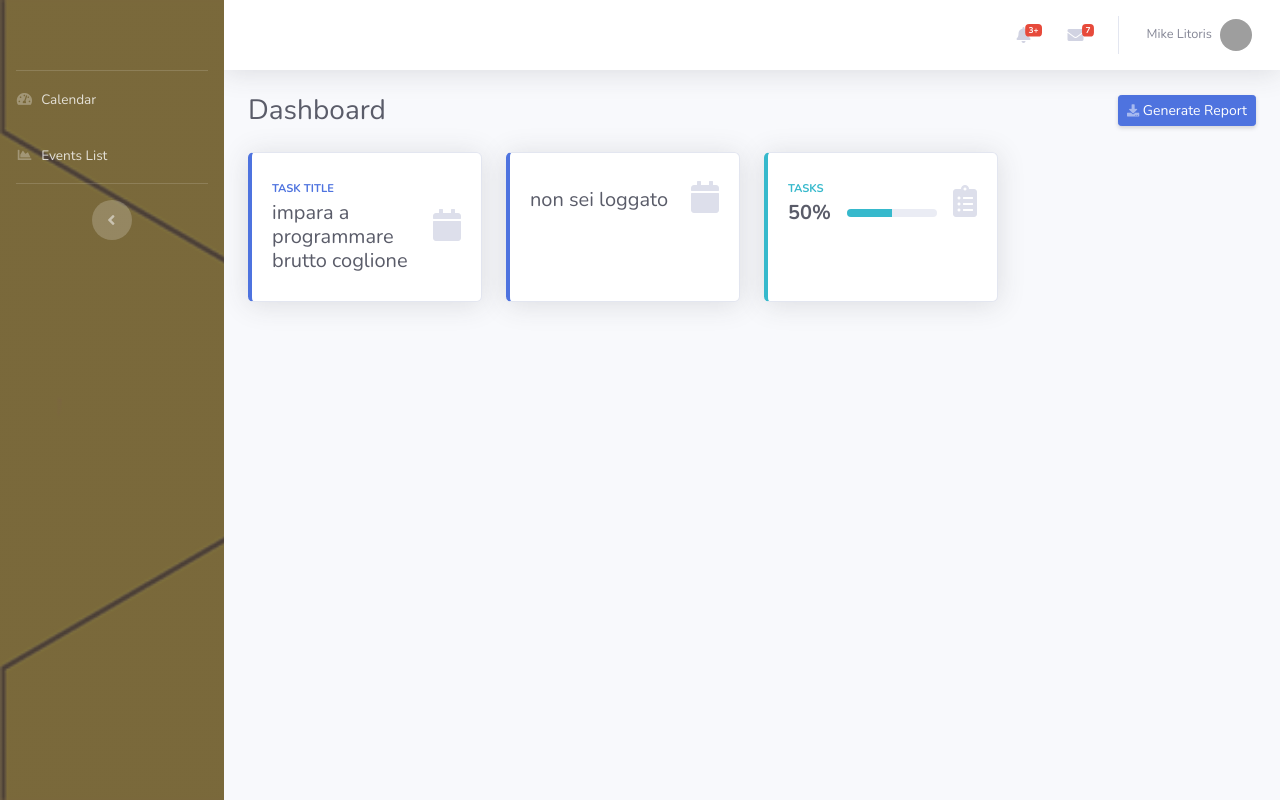
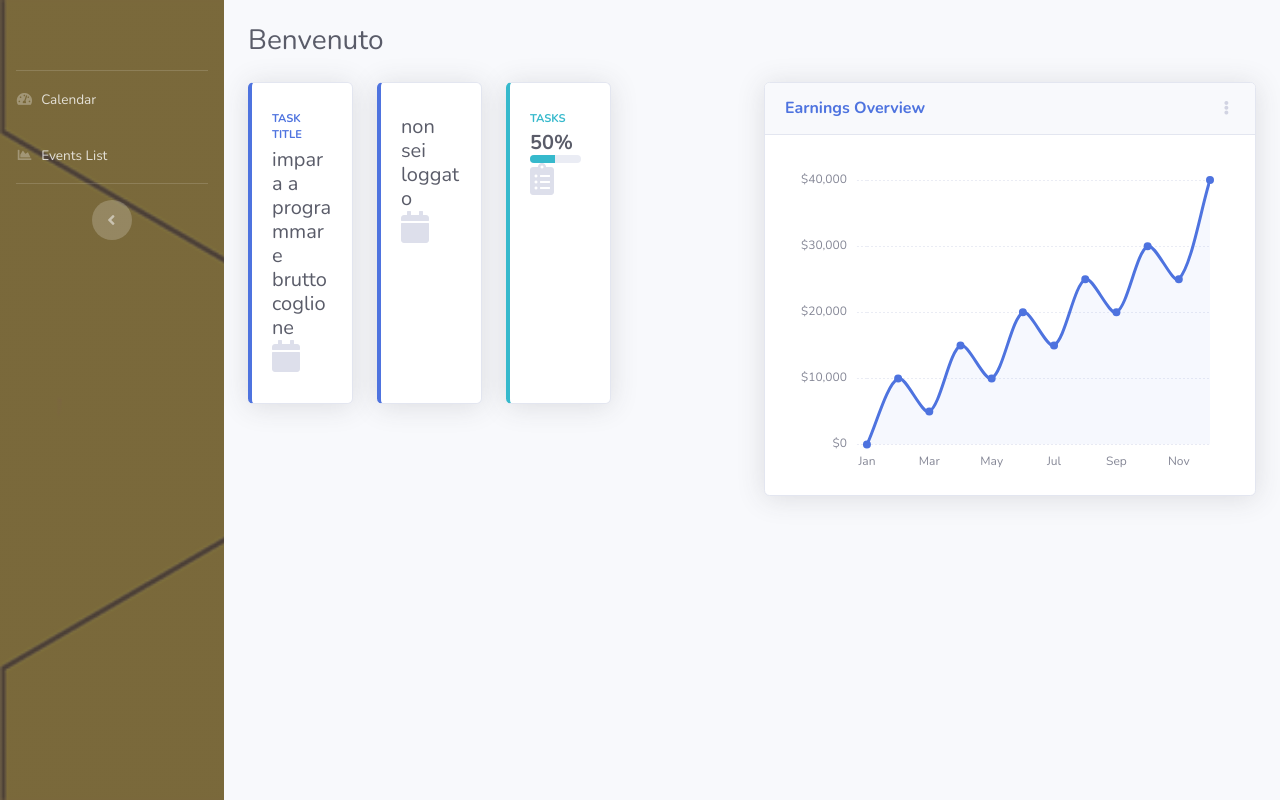
Before and after one commit to KoolKevin/BeeProductive, a Symfony app: template templates/index.html.twig in a window 1280 px wide. Run offline with Twig, Linux system fonts and the light colour scheme; the template is opened without the code that fills it, so the values that code supplies are empty; some libraries are stand-ins or nearby versions; grey boxes are pictures that could not be loaded.

Commit message:
roba a caso actually

```diff
--- a/config/routes.yaml
+++ b/config/routes.yaml
@@ -10,9 +10,9 @@
   controller: App\Controller\eventController::salvaEvento
 
 calendarioUtente:
-  path: /profile/calendar/{username}
+  path: /calendar/{username}
   controller: App\Controller\mainController::generaPaginaUtente
 
 listaEventiUtente:
-  path: /profile/eventList/{username}
+  path: /eventList/{username}
   controller: App\Controller\mainController::generaListaEventi
--- a/templates/index.html.twig
+++ b/templates/index.html.twig
@@ -7,15 +7,14 @@
         <div id="content-wrapper" class="d-flex flex-column">
             <!-- Main Content -->
             <div id="content">
-                {{ include('robaDaIncludere/navbar.html.twig') }}
-
                 <div class="container-fluid">
                     <!-- Page Heading -->
-                    <div class="d-sm-flex align-items-center justify-content-between mb-4">
-                        <h1 class="h3 mb-0 text-gray-800">Dashboard</h1>
-                        <a href="#" class="d-none d-sm-inline-block btn btn-sm btn-primary shadow-sm"><i class="fas fa-download fa-sm text-white-50"></i> Generate Report</a>
+                    <div class="d-sm-flex align-items-center justify-content-between my-4">
+                        <h1 class="h3 mb-0 text-gray-800">Benvenuto <span class="font-weight-bold">{{ login }}</span></h1>
                     </div>
 
+                    <div class="row">
+                        <div class="col-xl-6">
                             <div class="row">
                                 <!-- task 1 -->
                                 <div class="col-xl-3 col-md-6 mb-4">
@@ -44,7 +43,7 @@
 
                                                     <div class="h5 mb-0 text-gray-800">
                                                         {% if login is defined %}
-                                                   sei loggato
+                                                        {{ login }}
                                                         {% else %}
                                                             non sei loggato
                                                         {% endif %}
@@ -59,8 +58,6 @@
                                     </div>
                                 </div>
 
-
-                        <!-- task 2 -->
                                 <div class="col-xl-3 col-md-6 mb-4">
                                     <div class="card border-left-info shadow h-100 py-2">
                                         <div class="card-body">
@@ -87,8 +84,37 @@
                                         </div>
                                     </div>
                                 </div>
+                            </div>
+                        </div>
 
+                        <!-- grafico statistiche -->
+                        <div class="col-xl-6">
+                            <div class="card shadow mb-4">
+                                <!-- Card Header - Dropdown -->
+                                <div class="card-header py-3 d-flex flex-row align-items-center justify-content-between">
+                                    <h6 class="m-0 font-weight-bold text-primary">Earnings Overview</h6>
+                                    <div class="dropdown no-arrow">
+                                        <a class="dropdown-toggle" href="#" role="button" id="dropdownMenuLink" data-toggle="dropdown" aria-haspopup="true" aria-expanded="false">
+                                            <i class="fas fa-ellipsis-v fa-sm fa-fw text-gray-400"></i>
+                                        </a>
 
+                                        <div class="dropdown-menu dropdown-menu-right shadow animated--fade-in" aria-labelledby="dropdownMenuLink">
+                                        <div class="dropdown-header">Dropdown Header:</div>
+                                        <a class="dropdown-item" href="#">Action</a>
+                                        <div class="dropdown-divider"></div>
+                                        <a class="dropdown-item" href="#">Something else here</a>
+                                    </div>
+                                </div>
+                                </div>
+                                <!-- Card Body -->
+                                <div class="card-body">
+                                <div class="chart-area">
+                                    <canvas id="myAreaChart"></canvas>
+                                </div>
+                                </div>
+                            </div>
+                        </div>
+                        <!-- fine grafico statistiche -->
                     </div>
                 </div>
 
--- a/templates/robaDaIncludere/sidebar.html.twig
+++ b/templates/robaDaIncludere/sidebar.html.twig
@@ -3,7 +3,7 @@
     <ul class="navbar-nav bg-gradient-primary sidebar sidebar-dark accordion bg-bees" id="accordionSidebar">
 
       <!-- Sidebar - Brand -->
-      <a class="sidebar-brand d-flex align-items-center justify-content-center" href="index.html">
+      <a class="sidebar-brand d-flex align-items-center justify-content-center" href="/">
         <!--<div class="sidebar-brand-icon rotate-n-15">
           <i class="fas fa-laugh-wink"></i>
         </div>-->
@@ -18,7 +18,7 @@
       {%if sidebar.calendar %}
         active
       {% endif %}">
-        <a class="nav-link" href="/BeeProductive/public/profile/calendar/{{ login }}">
+        <a class="nav-link" href="/calendar/{{ login }}">
           <i class="fas fa-fw fa-tachometer-alt"></i>
           <span>Calendar</span></a>
       </li>
@@ -28,7 +28,7 @@
       {%if sidebar.eventList %}
         active
       {% endif %}">
-        <a class="nav-link" href="/BeeProductive/public/profile/eventList/{{ login }}">
+        <a class="nav-link" href="/eventList/{{ login }}">
           <i class="fas fa-fw fa-chart-area"></i>
           <span>Events List</span></a>
       </li>
```
Also changed, not shown: src/Controller/mainController.php (+2 -34 lines), src/Controller/userController.php (+8 -15 lines), src/Entity/Priorita.php (added, +57 -0 lines), src/Migrations/Version20200527170609.php (added, +41 -0 lines), src/Repository/PrioritaRepository.php (added, +50 -0 lines), templates/calendario.html.twig (+4 -9 lines). Lines whose indentation alone changed are shown as unchanged.
